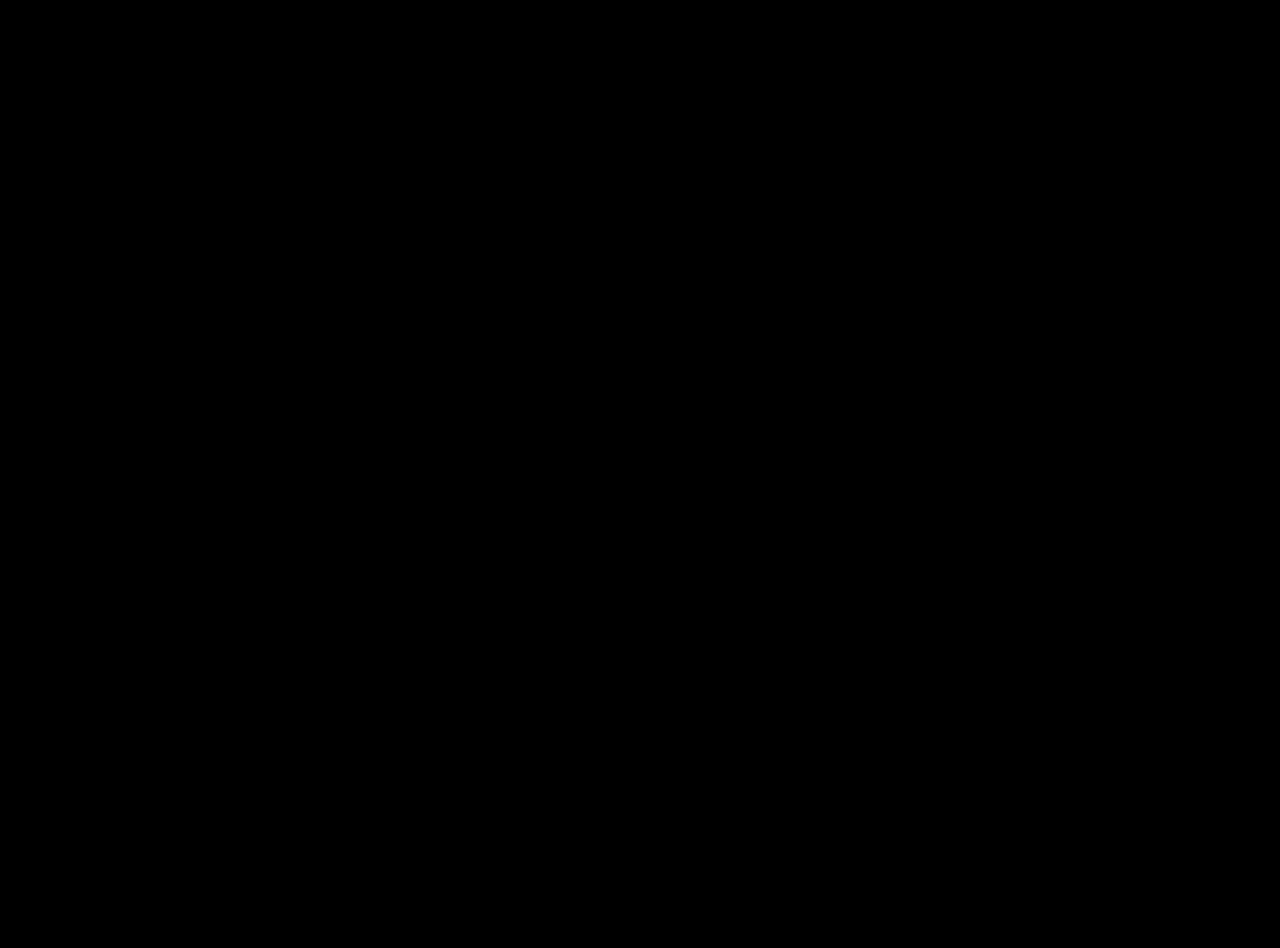
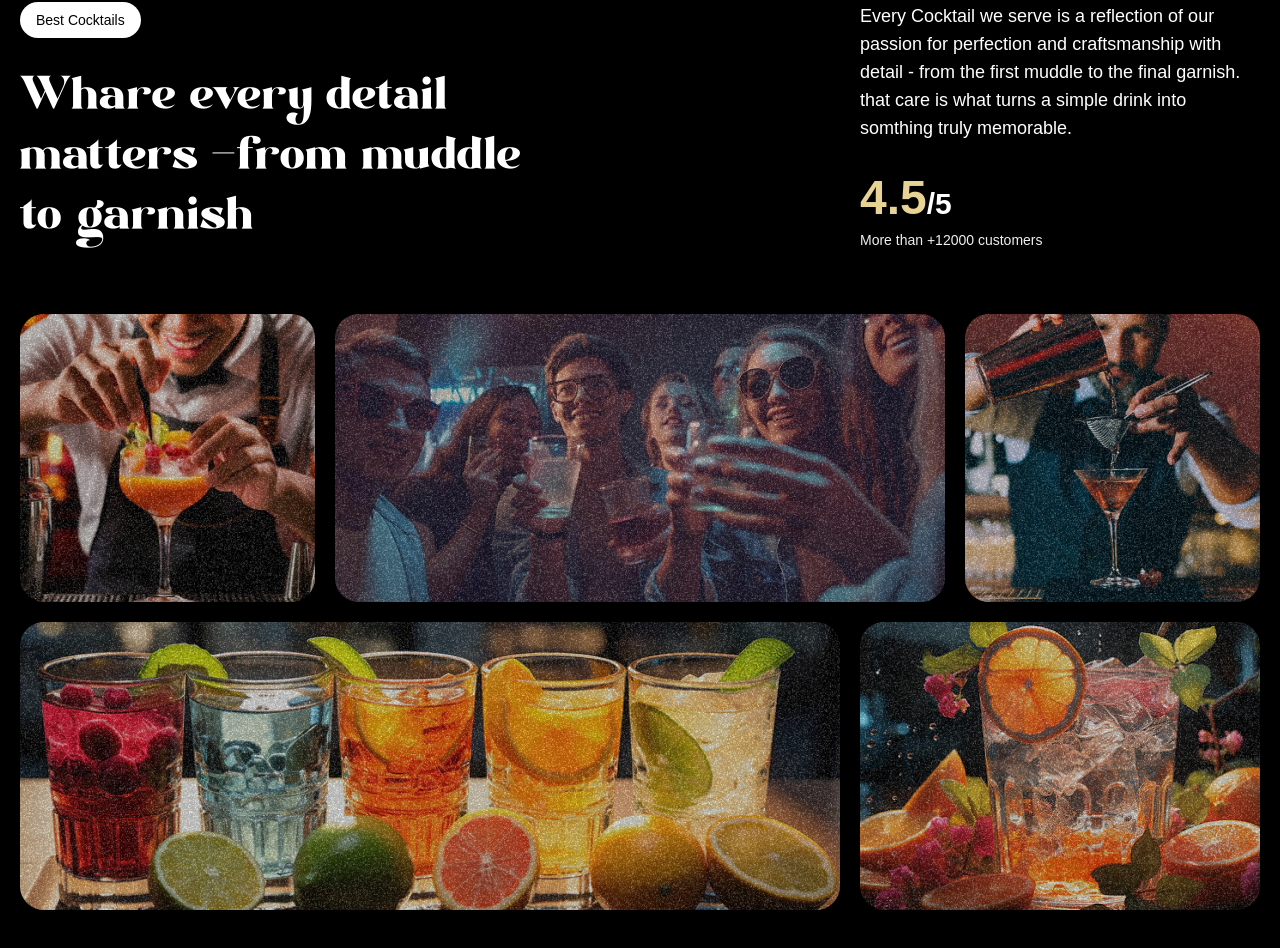
Before and after one commit to MHN-Sathsara/gsap_cocktails_landing, a React app: page / in a window 1280 px wide. Shown: the part 1710-2658 px from the top of the page. Before the commit the page ends 1600 px from the top, so only its background shows below. Built offline with nearby package versions, Linux system fonts and the light colour scheme; the HTML template or start-up script is replaced by a standard one; a web font is replaced by a local one.

Commit message:
implement the about section with gsap animations

```diff
--- a/src/App.jsx
+++ b/src/App.jsx
@@ -4,6 +4,7 @@
 import NavBar from './components/NavBar';
 import Hero from './components/Hero';
 import Cocktails from './components/Cocktails';
+import About from './components/About';
 
 gsap.registerPlugin(ScrollTrigger, SplitText);
 
@@ -13,6 +14,7 @@
       <NavBar />
       <Hero />
       <Cocktails />
+      <About />
     </main>
   )
 }
--- /dev/null
+++ b/src/components/About.jsx
@@ -0,0 +1,94 @@
+import { gsap } from 'gsap'
+import { useGSAP } from '@gsap/react'
+import { SplitText } from 'gsap/all'
+
+import React from 'react'
+
+
+const About = () => {
+    useGSAP(() => {
+        const titleSplit = SplitText.create('#about h2', {type: 'words'})
+
+        const scrolltimeline = gsap.timeline({
+            scrollTrigger: {
+                trigger: '#about',
+                start: 'top center',
+            }
+        })
+        scrolltimeline
+        .from(titleSplit.words, {
+            opacity: 0,
+            duration: 1,
+            yPercent: 100,
+            ease: 'expo.out',
+            stagger: 0.02,
+        },)
+        .from('.top-grid div, .bottom-grid div',{
+            opacity: 0,
+            duration: 1,
+            ease:'power1.inOut',
+            stagger: 0.04,
+        },'-=0.5' )
+    }, []);
+  return (
+    <div id="about">
+        <div className="mb-16 md:px-0 px-5">
+            <div className="content">
+                <div className='md:col-span-8'>
+                    <p className="badge">Best Cocktails</p>
+                    <h2>Whare every detail matters <span
+                    className="text-white">-</span>
+                    from muddle to garnish
+                    </h2>
+                </div>
+                <div className='sub-content'>
+                    <p>Every Cocktail we serve is a reflection of our passion for perfection and craftsmanship with detail - from the first muddle to the final garnish. that care is what turns a simple drink into somthing truly memorable.</p>
+                    <div>
+                        <p className='md:text-3xl text-xl font-bold'>
+                            <span>4.5</span>/5
+                        </p>
+                        <p className='text-sm text-white-100'>
+                            More than +12000 customers
+                        </p>
+                    </div>
+                </div>
+            </div>
+        </div>
+
+        <div className='top-grid'>
+            <div className='md:col-span-3'>
+                <div className='noisy'/>
+                <img src="/images/abt1.png" alt="grid-img-1"/>
+            </div>
+
+            <div className='md:col-span-6'>
+                <div className='noisy'/>
+                <img src="/images/abt2.png" alt="grid-img-2"/>
+            </div>
+
+            <div className='md:col-span-3'>
+                <div className='noisy'/>
+                <img src="/images/abt5.png" alt="grid-img-5"/>
+            </div>
+
+        </div>
+
+        <div className="bottom-grid">
+
+            <div className='md:col-span-8'>
+                <div className='noisy'/>
+                <img src="/images/abt3.png" alt="grid-img-3"/>
+            </div>
+
+            <div className='md:col-span-4'>
+                <div className='noisy'/>
+                <img src="/images/abt4.png" alt="grid-img-4"/>
+            </div>
+
+        </div>
+
+    </div>
+  )
+}
+
+export default About
```
